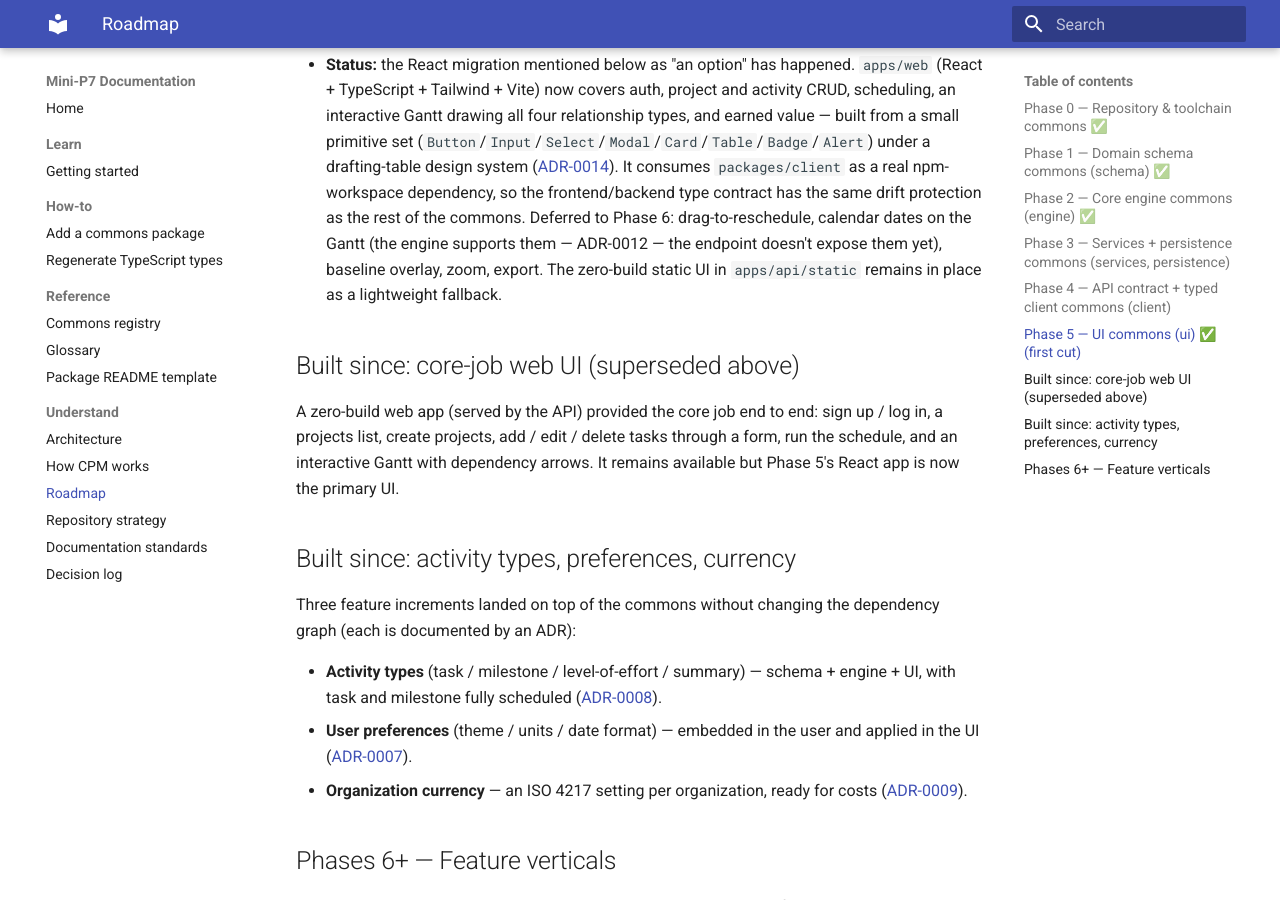
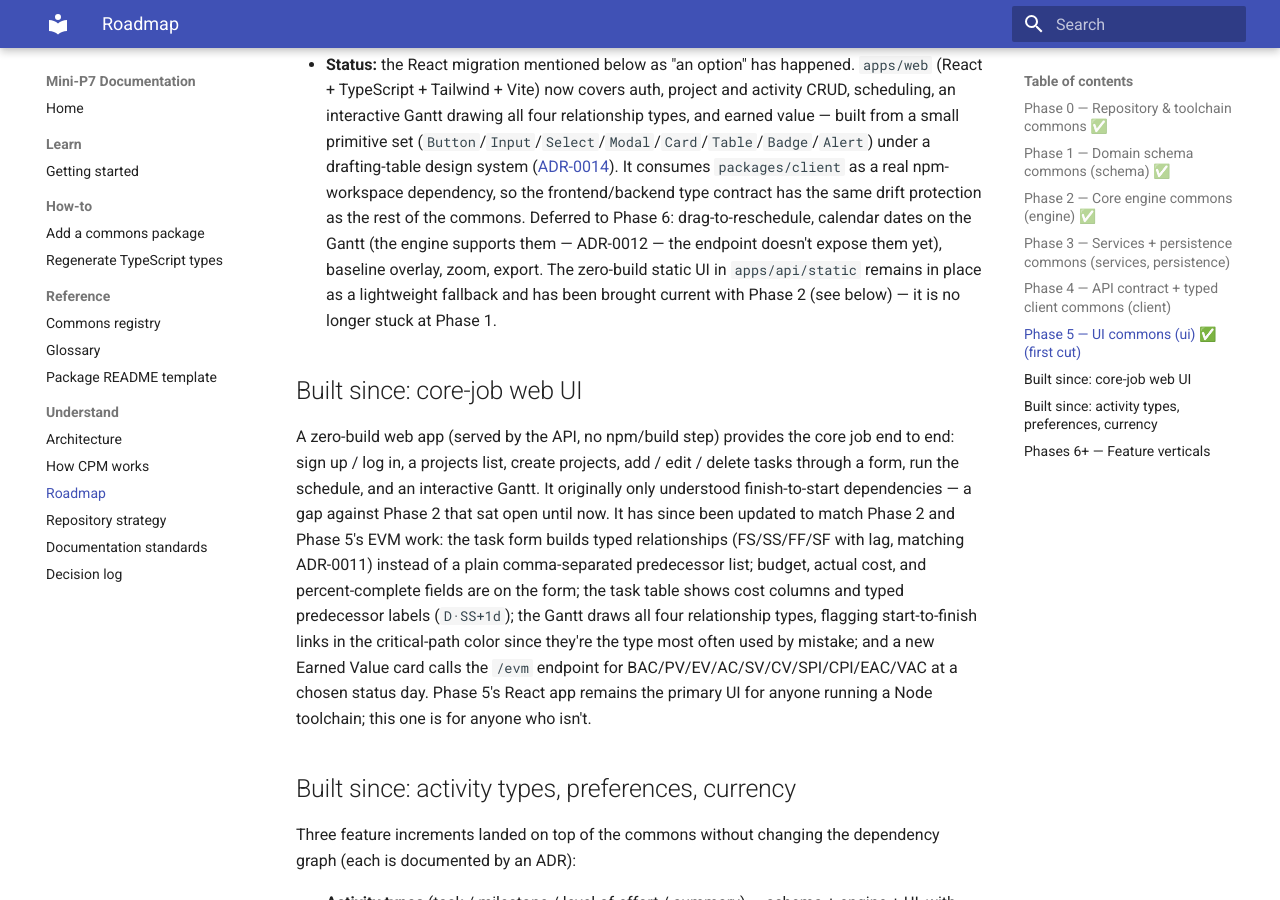
Before and after one commit to shafeehhecker/MiniP7, an MkDocs documentation site: the page built from docs/ROADMAP.md, in a window 1280 px wide and 900 px high, scrolled down 1723 px. Built offline with MkDocs 1.6.1 and Material for MkDocs 9.7.7, drawn with Linux system fonts in a browser that asks for light colours.

Commit message:
Update ROADMAP.md
Updated the static-UI section — no longer describes it as "superseded," documents that it now matches Phase 2's typed relationships and EVM work, just without React's polish

```diff
--- a/docs/ROADMAP.md
+++ b/docs/ROADMAP.md
@@ -61,14 +61,26 @@ done, and a reusability contract — what downstream gets for free.
   the commons. Deferred to Phase 6: drag-to-reschedule, calendar dates on the
   Gantt (the engine supports them — ADR-0012 — the endpoint doesn't expose
   them yet), baseline overlay, zoom, export. The zero-build static UI in
-  `apps/api/static` remains in place as a lightweight fallback.
+  `apps/api/static` remains in place as a lightweight fallback and has been
+  brought current with Phase 2 (see below) — it is no longer stuck at Phase 1.
 
-## Built since: core-job web UI (superseded above)
+## Built since: core-job web UI
 
-A zero-build web app (served by the API) provided the core job end to end:
-sign up / log in, a projects list, create projects, add / edit / delete tasks
-through a form, run the schedule, and an interactive Gantt with dependency
-arrows. It remains available but Phase 5's React app is now the primary UI.
+A zero-build web app (served by the API, no npm/build step) provides the core
+job end to end: sign up / log in, a projects list, create projects, add /
+edit / delete tasks through a form, run the schedule, and an interactive
+Gantt. It originally only understood finish-to-start dependencies — a gap
+against Phase 2 that sat open until now. It has since been updated to match
+Phase 2 and Phase 5's EVM work: the task form builds typed relationships
+(FS/SS/FF/SF with lag, matching ADR-0011) instead of a plain comma-separated
+predecessor list; budget, actual cost, and percent-complete fields are on the
+form; the task table shows cost columns and typed predecessor labels
+(`D·SS+1d`); the Gantt draws all four relationship types, flagging
+start-to-finish links in the critical-path color since they're the type most
+often used by mistake; and a new Earned Value card calls the `/evm` endpoint
+for BAC/PV/EV/AC/SV/CV/SPI/CPI/EAC/VAC at a chosen status day. Phase 5's
+React app remains the primary UI for anyone running a Node toolchain; this
+one is for anyone who isn't.
 
 ## Built since: activity types, preferences, currency
 
```
